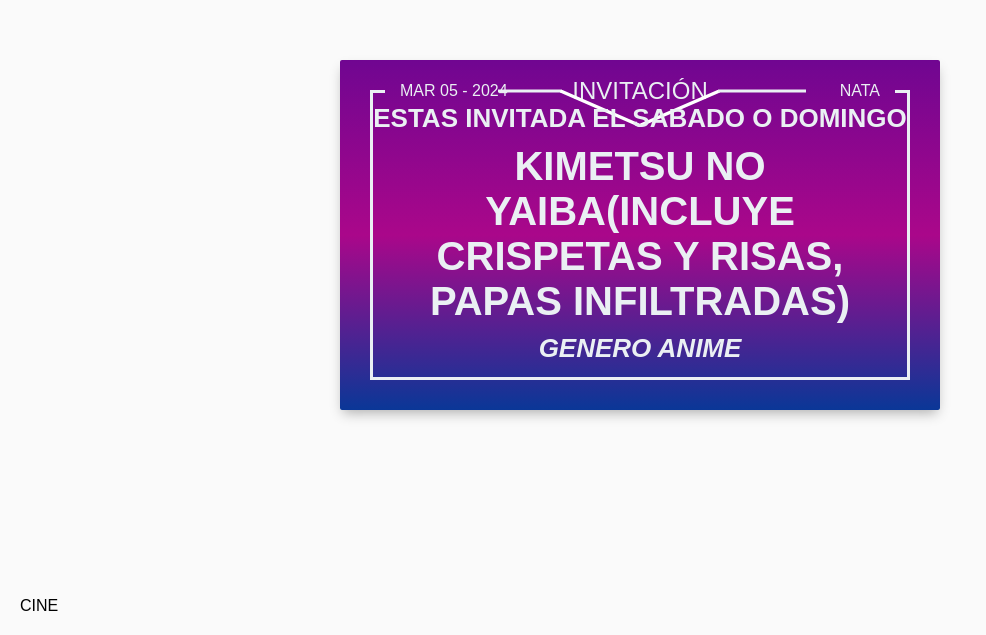
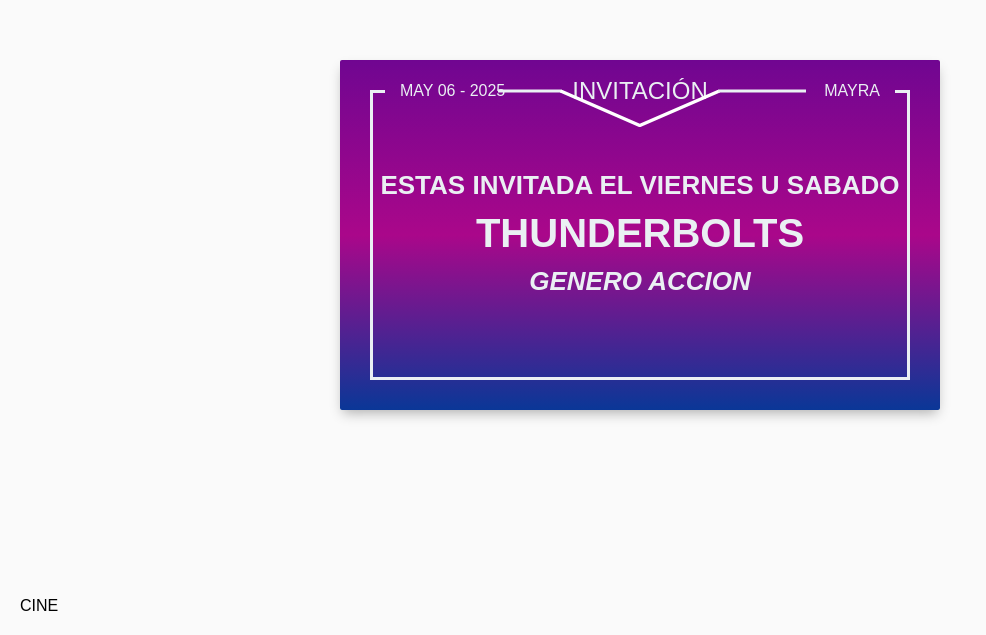
Before and after one commit to Hamlet223/Invitacion, a plain HTML site: page index.html in a window 1280 px wide. Shown: the part 165-800 px from the top of the page, without its empty margins (0-986 px from the left). Drawn offline with Linux system fonts and the light colour scheme; a web font is replaced by a local one.

Commit message:
Update index.html

```diff
--- a/index.html
+++ b/index.html
@@ -10,7 +10,7 @@
 
 <div class="card">
     <header>
-        <time datetime="2023-02-06 T19:00">Mar 05 - 2024</time>
+        <time datetime="2023-02-06 T19:00">May 06 - 2025</time>
         <div class="logo">
             <span>
                 <svg xmlns="http://www.w3.org/2000/svg" id="Layer_1" viewBox="0 0 234.5 53.7">
@@ -19,12 +19,12 @@
                 </svg>
             </span>Invitación
         </div>
-        <div class="sponsor">Nata</div>
+        <div class="sponsor">Mayra</div>
     </header>
     <div class="announcement">
-        <h3>Estas invitada el sabado o domingo</h3>
-        <h1>Kimetsu no Yaiba(Incluye crispetas y risas, papas infiltradas)</h1>
-        <h3 class="italic">Genero Anime</h3>
+        <h3>Estas invitada el viernes u sabado</h3>
+        <h1>ThunderBolts</h1>
+        <h3 class="italic">Genero Accion</h3>
     </div>
 </div>
 
```
